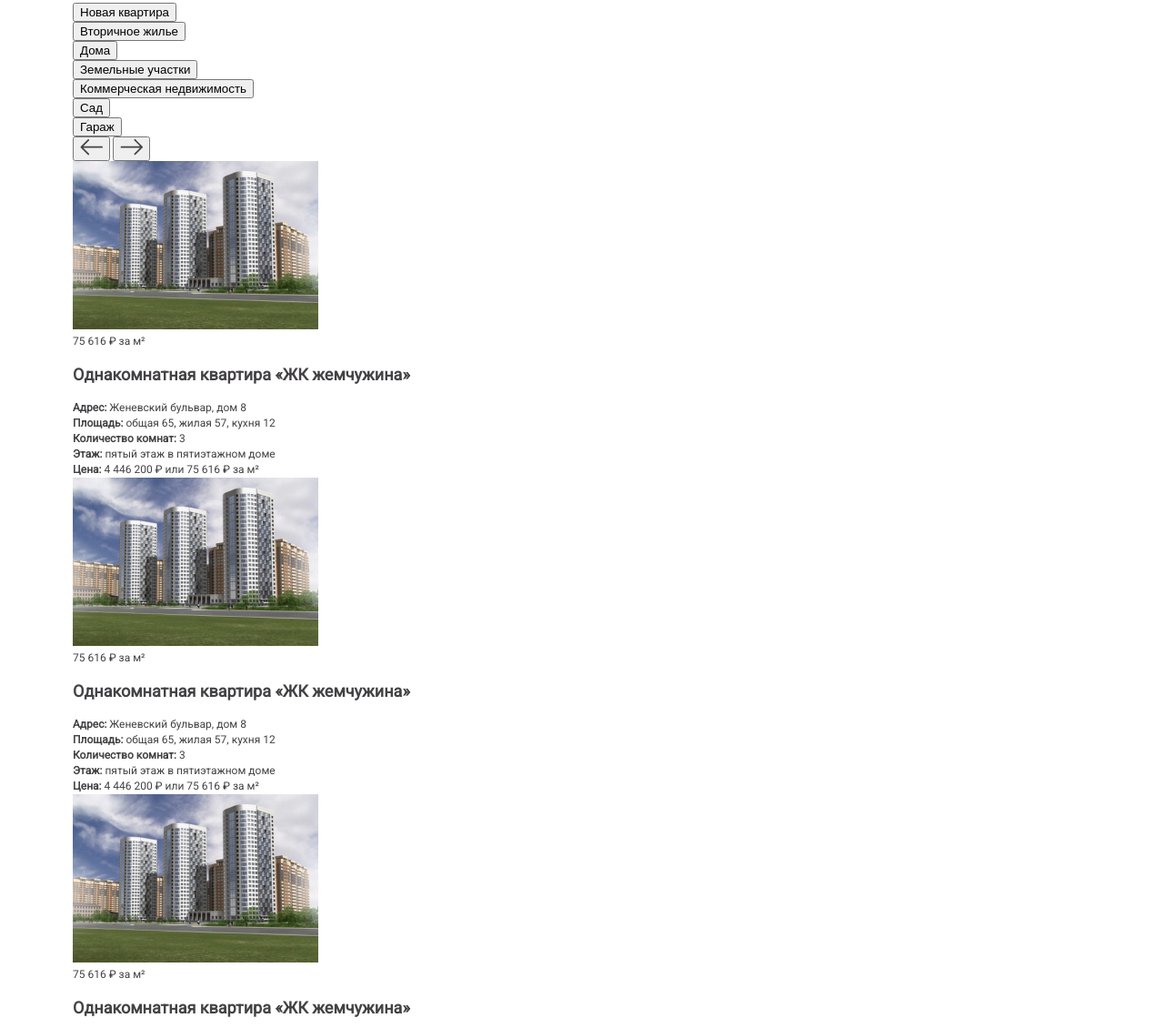
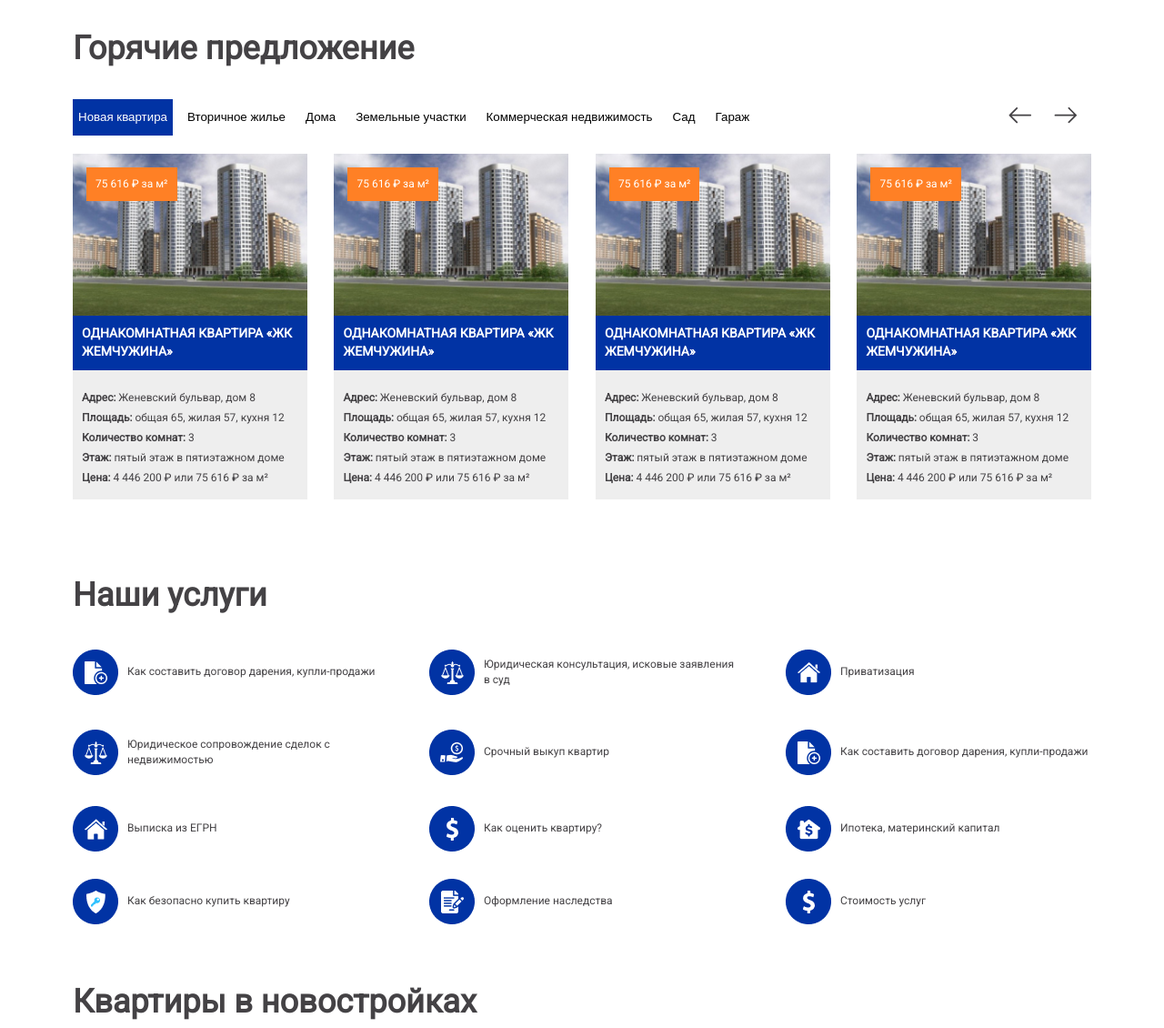
Before and after one commit to mrDen4/sigma, a plain HTML site: page build/index.html in a window 1280 px wide. Shown: the part 680-1810 px from the top of the page at 91% size. Drawn offline with nearby package versions, Linux system fonts and the light colour scheme; a script that the page names is missing.

Commit message:
add hot and services section styles

```diff
--- a/build/index.html
+++ b/build/index.html
@@ -117,7 +117,7 @@
                 <h2 class="title hot__title">Горячие предложение</h2>
                 <ul class="hot__btns">
                     <li class="btns__btn">
-                        <button class="btn__btn">Новая квартира</button>
+                        <button class="btn__btn btn__btn--active">Новая квартира</button>
                     </li>
                     <li class="btns__btn">
                         <button class="btn__btn">Вторичное жилье</button>
@@ -137,9 +137,11 @@
                     <li class="btns__btn">
                         <button class="btn__btn">Гараж</button>
                     </li>
-                    <li class="btns__btn">
-                        <button class="btn__btn--arrow"><img src="./assets/images/left-arrow.png" alt="arrow" class="btn__img"></button>
-                        <button class="btn__btn--arrow"><img src="./assets/images/right-arrow.png" alt="arrow" class="btn__img"></button>
+                    <li class="btns__btn btns__btn--arrow">
+                        <button class="btn__btn btn__btn--arrow"><img src="./assets/images/left-arrow.png" alt="arrow"
+                                class="btn__img"></button>
+                        <button class="btn__btn btn__btn--arrow"><img src="./assets/images/right-arrow.png" alt="arrow"
+                                class="btn__img"></button>
                     </li>
                 </ul>
                 <div class="hot__slider">
@@ -255,52 +257,76 @@
                 <h2 class="title services__title">Наши услуги</h2>
                 <ul class="services__list">
                     <li class="list__item">
-                        <img src="./assets/services/1.png" alt="1" class="item__img">
+                        <a href="#" class="item__link">
+                            <img src="./assets/images/services/1.png" alt="1" class="item__img">
                             <p class="item__text">Как составить договор дарения, купли-продажи</p>
+                        </a>
                     </li>
                     <li class="list__item">
-                        <img src="./assets/services/2.png" alt="1" class="item__img">
+                        <a href="#" class="item__link">
+                            <img src="./assets/images/services/2.png" alt="1" class="item__img">
                             <p class="item__text">Юридическая консультация, исковые заявления в суд</p>
+                        </a>
                     </li>
                     <li class="list__item">
-                        <img src="./assets/services/3.png" alt="1" class="item__img">
+                        <a href="#" class="item__link">
+                            <img src="./assets/images/services/3.png" alt="1" class="item__img">
                             <p class="item__text">Приватизация</p>
+                        </a>
                     </li>
                     <li class="list__item">
-                        <img src="./assets/services/4.png" alt="1" class="item__img">
+                        <a href="#" class="item__link">
+                            <img src="./assets/images/services/4.png" alt="1" class="item__img">
                             <p class="item__text">Юридическое сопровождение сделок с недвижимостью</p>
+                        </a>
                     </li>
                     <li class="list__item">
-                        <img src="./assets/services/5.png" alt="1" class="item__img">
+                        <a href="#" class="item__link">
+                            <img src="./assets/images/services/5.png" alt="1" class="item__img">
                             <p class="item__text">Срочный выкуп квартир</p>
+                        </a>
                     </li>
                     <li class="list__item">
-                        <img src="./assets/services/6.png" alt="1" class="item__img">
+                        <a href="#" class="item__link">
+                            <img src="./assets/images/services/6.png" alt="1" class="item__img">
                             <p class="item__text">Как составить договор дарения, купли-продажи</p>
+                        </a>
                     </li>
                     <li class="list__item">
-                        <img src="./assets/services/7.png" alt="1" class="item__img">
+                        <a href="#" class="item__link">
+                            <img src="./assets/images/services/7.png" alt="1" class="item__img">
                             <p class="item__text">Выписка из ЕГРН</p>
+                        </a>
                     </li>
                     <li class="list__item">
-                        <img src="./assets/services/8.png" alt="1" class="item__img">
+                        <a href="#" class="item__link">
+                            <img src="./assets/images/services/8.png" alt="1" class="item__img">
                             <p class="item__text">Как оценить квартиру?</p>
+                        </a>
                     </li>
                     <li class="list__item">
-                        <img src="./assets/services/9.png" alt="1" class="item__img">
+                        <a href="#" class="item__link">
+                            <img src="./assets/images/services/9.png" alt="1" class="item__img">
                             <p class="item__text">Ипотека, материнский капитал</p>
+                        </a>
                     </li>
                     <li class="list__item">
-                        <img src="./assets/services/10.png" alt="1" class="item__img">
+                        <a href="#" class="item__link">
+                            <img src="./assets/images/services/10.png" alt="1" class="item__img">
                             <p class="item__text">Как безопасно купить квартиру</p>
+                        </a>
                     </li>
                     <li class="list__item">
-                        <img src="./assets/services/11.png" alt="1" class="item__img">
+                        <a href="#" class="item__link">
+                            <img src="./assets/images/services/11.png" alt="1" class="item__img">
                             <p class="item__text">Оформление наследства</p>
+                        </a>
                     </li>
                     <li class="list__item">
-                        <img src="./assets/services/12.png" alt="1" class="item__img">
+                        <a href="#" class="item__link">
+                            <img src="./assets/images/services/12.png" alt="1" class="item__img">
                             <p class="item__text">Стоимость услуг</p>
+                        </a>
                     </li>
                 </ul>
             </div>
@@ -614,7 +640,7 @@
                     <p class="footer__text">© Агенство недвижимости «СИГМА», 2018</p>
                     <a href="#" class="footer__rp">
                         <p class="rp__text">Создание и продвижение сайта</p>
-                        <img src="./assets/rp-logo.png" alt="logo" class="rp__logo">
+                        <img src="./assets/images/rp-logo.png" alt="logo" class="rp__logo">
                     </a>
                 </div>
             </div>
--- a/src/styles/config/_base.scss
+++ b/src/styles/config/_base.scss
@@ -15,7 +15,7 @@ body {
   font-size: 12px;
   font-family: 'Roboto', sans-serif;
   line-height: 1.42;
-  color: #444245;
+  color: $black;
   -webkit-font-smoothing: antialiased;
   -moz-osx-font-smoothing: grayscale;
   overflow-x: hidden;
@@ -52,3 +52,8 @@ list-style: none;
     background: darken($color: $blue, $amount: 10);
   }
 }
+
+.title {
+  font-size: 36px;
+  color: $black;
+}
--- /dev/null
+++ b/src/styles/layout/_hot.scss
@@ -0,0 +1,94 @@
+.hot {
+    padding-top: 50px;
+    padding-bottom: 50px;
+
+    .hot__btns {
+        display: flex;
+        width: 100%;
+        align-items: center;
+        justify-content: space-between;
+
+        .btn__btn {
+            border: none;
+            background: none;
+            cursor: pointer;
+            height: 40px;
+            transition: .3s;
+            margin-right: 10px;
+
+            &:hover {
+                background: $blue;
+                color: #ffffff;
+            }
+
+            &--active {
+                background: $blue;
+                color: #ffffff;
+            }
+        }
+
+        .btns__btn--arrow {
+            margin-left: auto;
+            margin-right: 0;
+        }
+    }
+
+    .hot__slider {
+        display: flex;
+        align-items: center;
+        justify-content: space-between;
+        margin-top: 20px;
+
+        .slider__slide {
+            display: flex;
+            flex-direction: column;
+            width: 23%;
+            height: 380px;
+            background: #EEEEEE;
+
+            .slide__top {
+                height: 50%;
+                position: relative;
+                overflow: hidden;
+
+                .top__img {
+                    height: 100%;
+                }
+
+                .square {
+                    position: absolute;
+                    left: 15px;
+                    top: 15px;
+                    background: #FF8025;
+                    color: #ffffff;
+                    padding: 10px;
+                }
+            }
+
+            .slide__title {
+                width: 100%;
+                background: $blue;
+                color: #ffffff;
+                display: flex;
+                align-items: center;
+                justify-content: center;
+                margin-top: 0;
+                padding: 10px 10px;
+                text-transform: uppercase;
+                font-size: 14px;
+            }
+
+            .slide__about {
+                display: flex;
+                flex-direction: column;
+                width: 100%;
+                padding: 10px;
+                justify-content: space-between;
+
+                .about__item {
+                    margin-bottom: 5px;
+                }
+            }
+        }
+    }
+}
--- /dev/null
+++ b/src/styles/layout/_services.scss
@@ -0,0 +1,31 @@
+.services {
+    .services__list {
+        display: flex;
+        flex-wrap: wrap;
+        align-items: center;
+        justify-content: space-between;
+
+        .list__item {
+            width: 30%;
+            display: flex;
+            align-items: center;
+            margin-bottom: 30px;
+
+            .item__link {
+                color: $black;
+                text-decoration: none;
+                display: flex;
+                align-items: center;
+                transition: .3s;
+
+                &:hover {
+                    color: $blue;
+                }
+            }
+
+            .item__img {
+                margin-right: 10px;
+            }
+        }
+    }
+}
--- a/src/styles/main.scss
+++ b/src/styles/main.scss
@@ -5,3 +5,5 @@
 //layout
 @import './layout/header.scss';
 @import './layout/hero.scss';
+@import './layout/hot.scss';
+@import './layout/services.scss';
```
Also changed, not shown: src/template/index.html (+43 -17 lines), build/assets/styles/main.css, 1 other file. Lines whose indentation alone changed are shown as unchanged.
